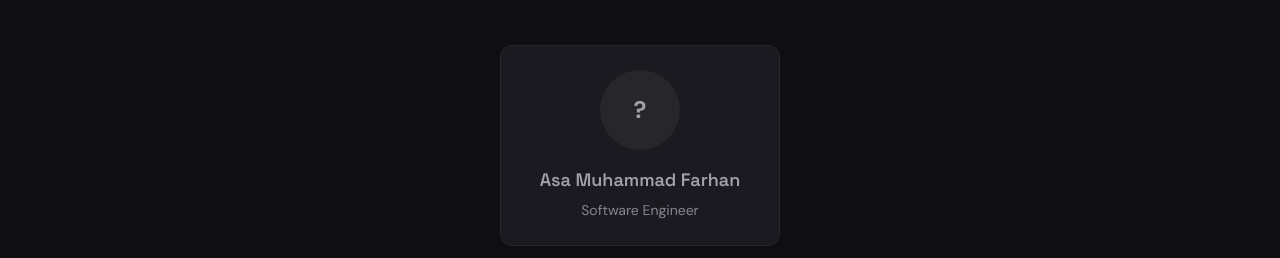
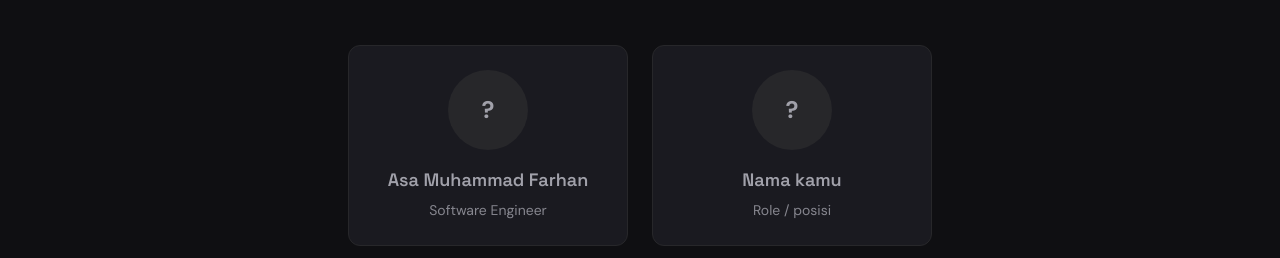
Before and after one commit to AsaMuhammadFarhan/baru, a plain HTML site: page index.html in a window 1280 px wide. Shown: the part 694-952 px from the top of the page. Drawn offline with Linux system fonts and the light colour scheme.

Commit message:
coba pull

```diff
--- a/index.html
+++ b/index.html
@@ -42,11 +42,11 @@
           <p class="role">Software Engineer</p>
         </div>
         <!-- Bisa copy kode di atas dan ganti dengan nama masing-masing -->
-        <!-- <div class="team-card placeholder">
+        <div class="team-card placeholder">
           <div class="team-card-avatar">?</div>
           <h3>Nama kamu</h3>
           <p class="role">Role / posisi</p>
-        </div> -->
+        </div>
       </div>
     </section>
 
```
